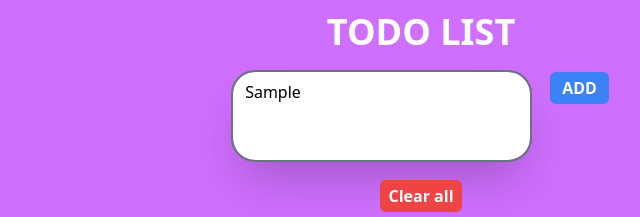
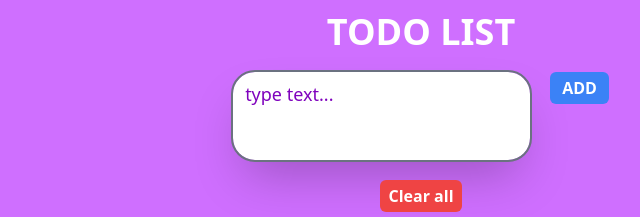
Before and after one commit to GurbanmyradowMeylis/todo-list, a website: page index.html in a window 1280 px wide. Both pictures are taken after typing "Sample" into the empty fields and a click on the button "ADD". Shown: the top 217 px of the page, 219-859 px from the left. Drawn offline with Linux system fonts and the light colour scheme.

Commit message:
devastated input

```diff
--- a/js/app.js
+++ b/js/app.js
@@ -3,6 +3,7 @@ let todoList = [],
 // ! when clickes the button add
 document.getElementById("add").addEventListener("click", () => {
   adderTodoList(identifier, inputValueRecipient(), getDate(), getDate(), true);
+  document.getElementById("input-content").value = "";
 });
 
 // ! gets input's value and returns it
--- a/src/input.css
+++ b/src/input.css
@@ -4,7 +4,7 @@
 
 @layer components {
   .input {
-    @apply rounded-1xl resize-none overflow-hidden px-2 py-2 pl-3 text-left outline-2 outline outline-gray-500 hover:outline-purple-800 shadow-2xl placeholder:text-[#7F02BD] focus:outline-purple-900;
+    @apply rounded-1xl resize-none overflow-hidden px-2 py-2 pl-3 text-left outline-2 outline outline-gray-500 hover:outline-purple-800 shadow-2xl  placeholder:text-lg placeholder:text-[#7F02BD] focus:outline-purple-900;
   }
   .button-primary {
     @apply flex justify-center items-center flex-grow-0 bg-blue-500 hover:bg-blue-600 duration-500 text-white rounded-md py-1 px-3 font-semibold cursor-pointer max-md:text-lg;
```
Also changed, not shown: dist/output.css.
